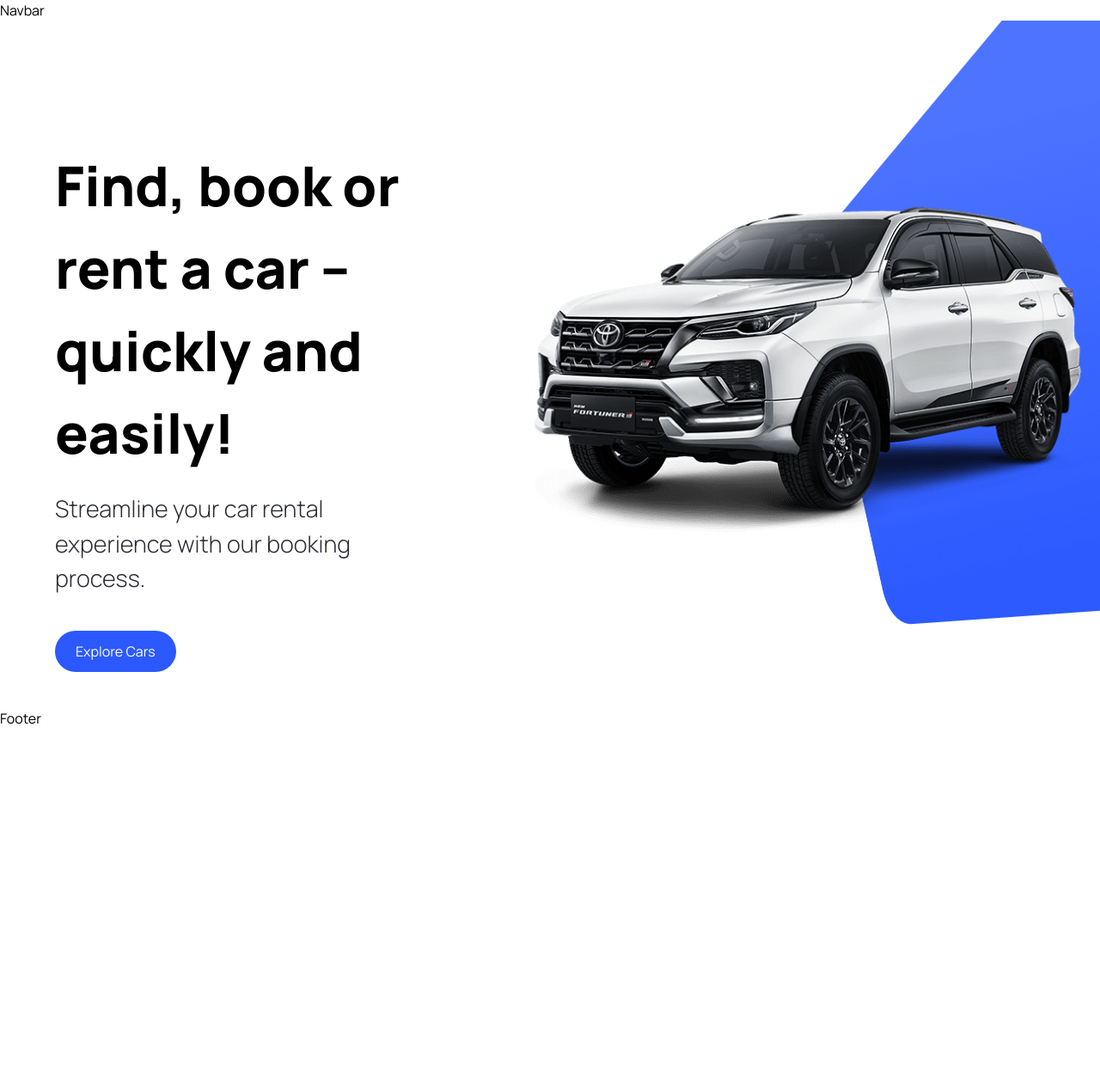
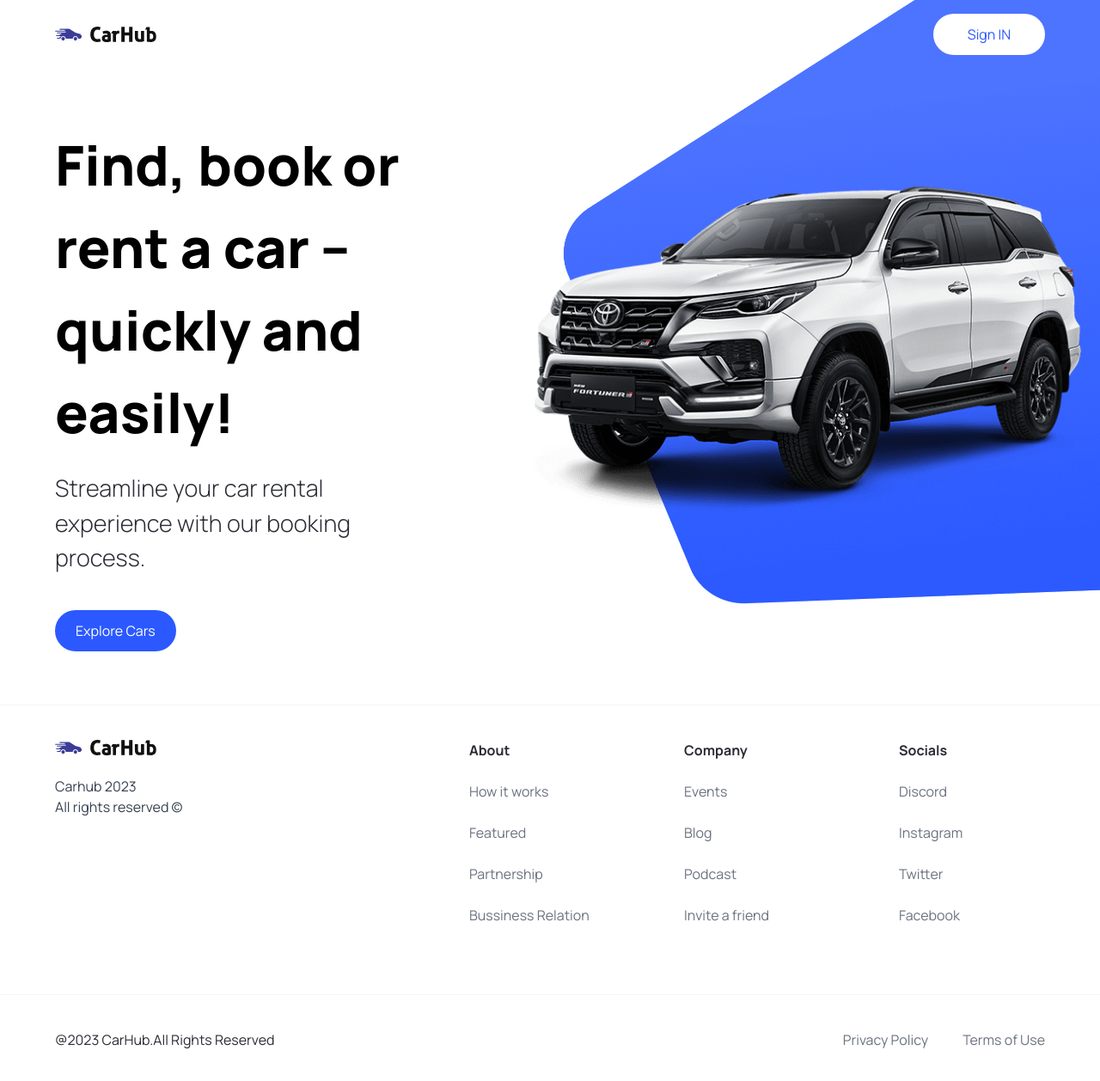
Before and after one commit to Samrat1507/car_showcase_Landing, a Next.js app: page / in a window 1280 px wide. Shown: the top 1258 px of the page at 86% size. Before the commit the page ends 848 px from the top, so only its background shows below. Built offline with nearby package versions, Linux system fonts and the light colour scheme.

Commit message:
done with hero section,navbar and footer

```diff
--- a/components/CustomButton.tsx
+++ b/components/CustomButton.tsx
@@ -3,10 +3,10 @@
 import Image from 'next/image';
 import { CustomButtonProps } from '@/types';
 
-const CustomButton = ( {title, containerStyles ,handleClick}: CustomButtonProps) => {
+const CustomButton = ( {title, containerStyles ,handleClick, btnType}: CustomButtonProps) => {
   return (
     <button disabled= {false}
-        type={"button"}
+        type={btnType || "button"}
         className={`custom-btn ${containerStyles}`}
         onClick={handleClick}
     >
--- a/components/Footer.tsx
+++ b/components/Footer.tsx
@@ -1,8 +1,53 @@
-import React from 'react'
+import Image from "next/image";
+import Link from "next/link";
+import { footerLinks } from "@/constants";
 
 const Footer = () => {
   return (
-    <div>Footer</div>
+    <footer className="flex flex-col text-black-100 mt-5 border-t border-gray-100">
+      <div className="flex max-md:flex-col
+      flex-wrap justify-between gap-5 sm:px-16 px-6 py-10">
+        <div className="flex flex-col justify-start items-start gap-6">
+        <Image src="/logo.svg" alt="logo" width={118} height={18} className="object-contain"/>
+        <p className="text-base text-gray-700">
+          Carhub 2023<br/>
+          All rights reserved &copy;
+        </p>
+        </div>
+        <div className="footer__links">
+          {footerLinks.map((link) => (
+            <div key={link.title}
+            className="footer__link">
+              <h3 className="font-bold">{link.title}</h3>
+              {link.links.map((item) =>(
+                <Link
+                  key={item.title}
+                  href={item.url}
+                  className="text-gray-500">
+                    {item.title}
+                  </Link>
+              ))}
+
+            </div>
+          ))}
+        </div>
+        </div>
+        <div className="flex justify-between items-center flex-wrap mt-10 border-t border-gray-100
+        sm:px-16 px-6 py-10">
+          <p>@2023 CarHub.All Rights Reserved</p>
+
+          <div className="footer__copyrights-link">
+                <Link href="/" className="text-gray-500">
+                  Privacy Policy
+                </Link>
+                <Link href="/" className="text-gray-500">
+                  Terms of Use
+                </Link>
+          </div>
+
+        </div>
+
+    </footer>
   )
 }
 
--- a/components/Hero.tsx
+++ b/components/Hero.tsx
@@ -28,12 +28,12 @@
             <div className='hero__image'>
                 <Image src="/hero.png" alt='hero'
                 fill className='object-contain'/>
+            </div>
                 <div className='hero__image-overlay'/>
 
             </div>
 
         </div>
-    </div>
   )
 }
 
--- a/components/Navbar.tsx
+++ b/components/Navbar.tsx
@@ -1,8 +1,32 @@
-import React from 'react'
+import Link from "next/link";
+import Image from "next/image";
+
+import CustomButton from "./CustomButton";
 
 const Navbar = () => {
   return (
-    <div>Navbar</div>
+    <header className="w-full absolute z-10">
+      <nav className="max-w-[1440px] mx-auto flex justify-between items-center sm:px-16 px-6 py-4">
+        <Link href="/" className="flex justify-center items-center">
+          <Image
+            src="/logo.svg"
+            alt="Car Hub Logo"
+            width={118}
+            height={18}
+            className="object-contain"
+          />
+
+        </Link>
+        <CustomButton
+          title="Sign IN"
+          btnType="button"
+          containerStyles="text-primary-blue
+          rounded-full bg-white min-w-[130px]"/>
+
+
+      </nav>
+
+    </header>
   )
 }
 
--- /dev/null
+++ b/constants/index.ts
@@ -0,0 +1,101 @@
+export const manufacturers = [
+    "Acura",
+    "Alfa Romeo",
+    "Aston Martin",
+    "Audi",
+    "Bentley",
+    "BMW",
+    "Buick",
+    "Cadillac",
+    "Chevrolet",
+    "Chrysler",
+    "Citroen",
+    "Dodge",
+    "Ferrari",
+    "Fiat",
+    "Ford",
+    "GMC",
+    "Honda",
+    "Hyundai",
+    "Infiniti",
+    "Jaguar",
+    "Jeep",
+    "Kia",
+    "Lamborghini",
+    "Land Rover",
+    "Lexus",
+    "Lincoln",
+    "Maserati",
+    "Mazda",
+    "McLaren",
+    "Mercedes-Benz",
+    "MINI",
+    "Mitsubishi",
+    "Nissan",
+    "Porsche",
+    "Ram",
+    "Rolls-Royce",
+    "Subaru",
+    "Tesla",
+    "Toyota",
+    "Volkswagen",
+    "Volvo",
+  ];
+
+  export const yearsOfProduction = [
+    { title: "Year", value: "" },
+    { title: "2015", value: "2015" },
+    { title: "2016", value: "2016" },
+    { title: "2017", value: "2017" },
+    { title: "2018", value: "2018" },
+    { title: "2019", value: "2019" },
+    { title: "2020", value: "2020" },
+    { title: "2021", value: "2021" },
+    { title: "2022", value: "2022" },
+    { title: "2023", value: "2023" },
+  ];
+
+  export const fuels = [
+    {
+      title: "Fuel",
+      value: "",
+    },
+    {
+      title: "Gas",
+      value: "Gas",
+    },
+    {
+      title: "Electricity",
+      value: "Electricity",
+    },
+  ];
+
+  export const footerLinks = [
+    {
+      title: "About",
+      links: [
+        { title: "How it works", url: "/" },
+        { title: "Featured", url: "/" },
+        { title: "Partnership", url: "/" },
+        { title: "Bussiness Relation", url: "/" },
+      ],
+    },
+    {
+      title: "Company",
+      links: [
+        { title: "Events", url: "/" },
+        { title: "Blog", url: "/" },
+        { title: "Podcast", url: "/" },
+        { title: "Invite a friend", url: "/" },
+      ],
+    },
+    {
+      title: "Socials",
+      links: [
+        { title: "Discord", url: "/" },
+        { title: "Instagram", url: "/" },
+        { title: "Twitter", url: "/" },
+        { title: "Facebook", url: "/" },
+      ],
+    },
+  ];
--- a/types/index.ts
+++ b/types/index.ts
@@ -5,4 +5,5 @@
     containerStyles?:string;
     handleClick?:
     MouseEventHandler<HTMLButtonElement>;
+    btnType?: "button" | "submit";
 }
```
